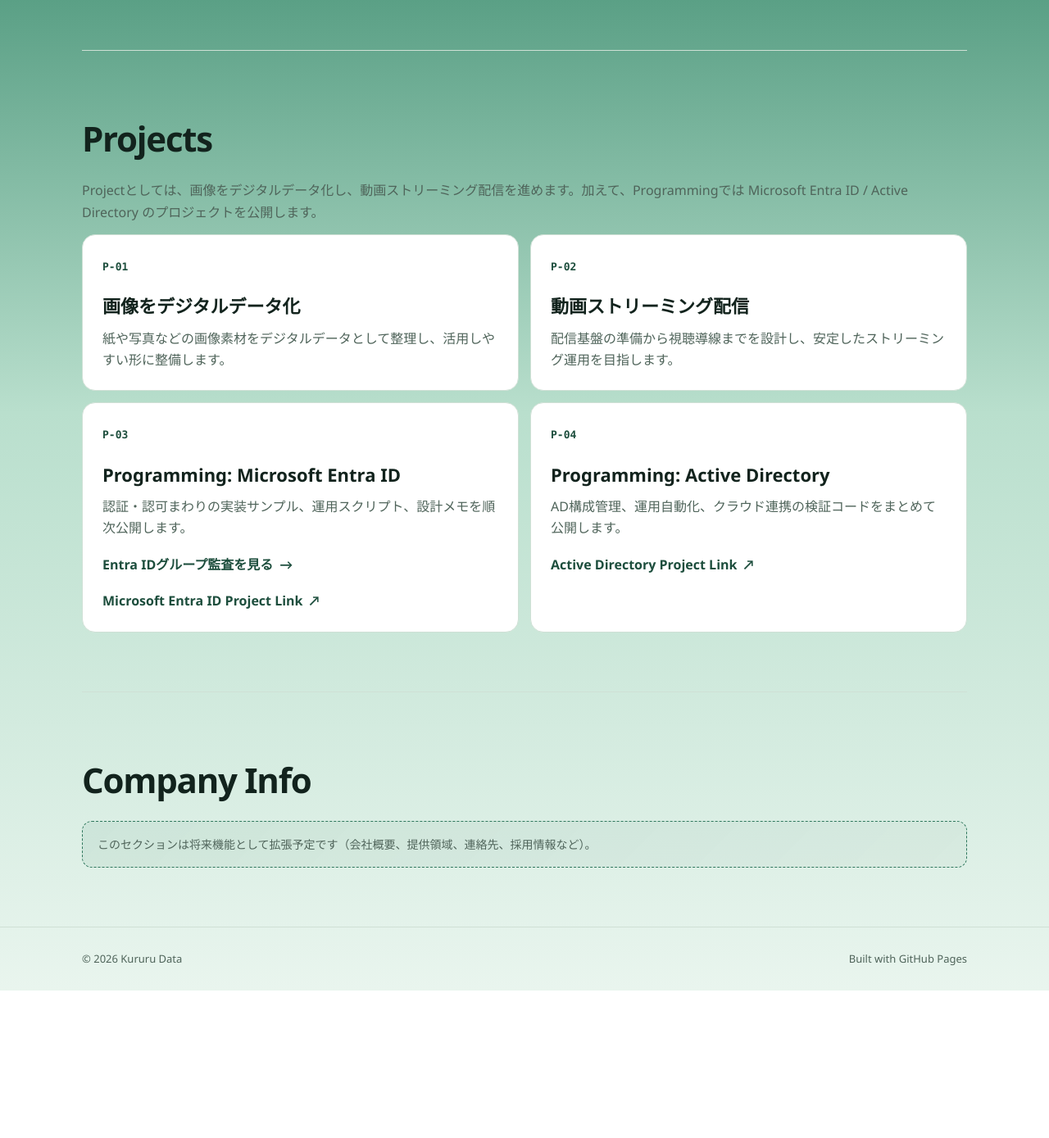
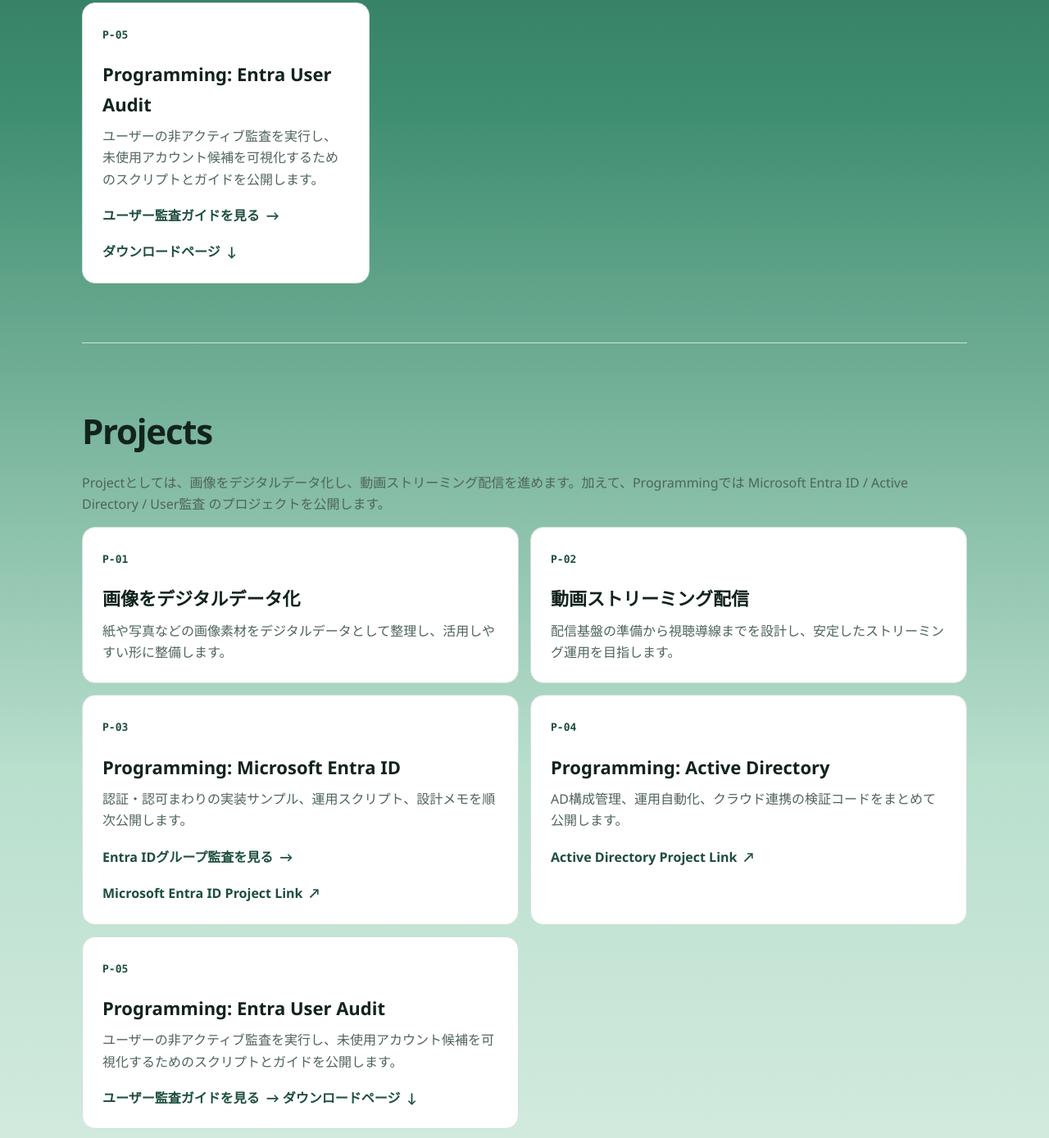
Before and after one commit to kururudata-ux/kururudata-ux.github.io, a plain HTML site: page index.html in a window 1280 px wide. Shown: the part 1311-2700 px from the top of the page at 82% size. Before the commit the page ends 2520 px from the top, so only its background shows below. Drawn offline with Linux system fonts and the light colour scheme.

Commit message:
Add Entra user audit project links
Update Projects section with a new Programming card for Entra user inactivity audit linking to the new guide and downloads pages.

Co-authored-by: Copilot <223556219+Copilot@users.noreply.github.com>

```diff
--- a/index.html
+++ b/index.html
@@ -130,12 +130,19 @@
         <article class="card soft"><span class="num">01</span><h3>Structure</h3><p>複雑な情報を整理し、理解しやすい骨組みに変換します。</p></article>
         <article class="card soft"><span class="num">02</span><h3>Flow</h3><p>使う人の動線を基点に、迷わない画面体験を設計します。</p></article>
         <article class="card soft"><span class="num">03</span><h3>Craft</h3><p>深緑のグラデーションを基調に、静かで明快なインターフェースを作ります。</p></article>
+        <article class="card">
+          <span class="num">P-05</span>
+          <h3>Programming: Entra User Audit</h3>
+          <p>ユーザーの非アクティブ監査を実行し、未使用アカウント候補を可視化するためのスクリプトとガイドを公開します。</p>
+          <a class="project-link" href="entra-user-inactivity-audit.html">ユーザー監査ガイドを見る <span aria-hidden="true">→</span></a>
+          <a class="project-link" href="entra-user-inactivity-downloads.html">ダウンロードページ <span aria-hidden="true">↓</span></a>
+        </article>
       </div>
     </section>
 
     <section id="projects">
       <h2>Projects</h2>
-      <p class="txt" style="margin-bottom:14px">Projectとしては、画像をデジタルデータ化し、動画ストリーミング配信を進めます。加えて、Programmingでは Microsoft Entra ID / Active Directory のプロジェクトを公開します。</p>
+      <p class="txt" style="margin-bottom:14px">Projectとしては、画像をデジタルデータ化し、動画ストリーミング配信を進めます。加えて、Programmingでは Microsoft Entra ID / Active Directory / User監査 のプロジェクトを公開します。</p>
       <div class="projects-grid">
         <article class="card">
           <span class="num">P-01</span>
@@ -160,6 +167,13 @@
           <p>AD構成管理、運用自動化、クラウド連携の検証コードをまとめて公開します。</p>
           <a class="project-link" href="https://learn.microsoft.com/windows-server/identity/ad-ds/get-started/virtual-dc/active-directory-domain-services-overview" target="_blank" rel="noopener noreferrer">Active Directory Project Link <span aria-hidden="true">↗</span></a>
         </article>
+        <article class="card">
+          <span class="num">P-05</span>
+          <h3>Programming: Entra User Audit</h3>
+          <p>ユーザーの非アクティブ監査を実行し、未使用アカウント候補を可視化するためのスクリプトとガイドを公開します。</p>
+          <a class="project-link" href="entra-user-inactivity-audit.html">ユーザー監査ガイドを見る <span aria-hidden="true">→</span></a>
+          <a class="project-link" href="entra-user-inactivity-downloads.html">ダウンロードページ <span aria-hidden="true">↓</span></a>
+        </article>
       </div>
     </section>
 
```
